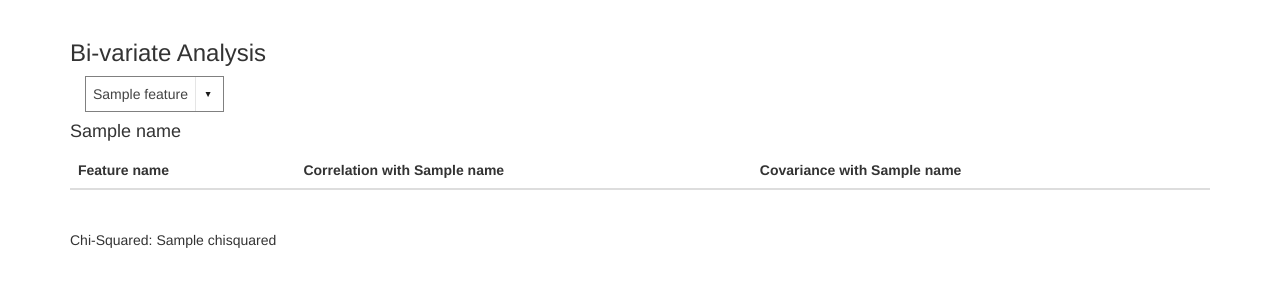
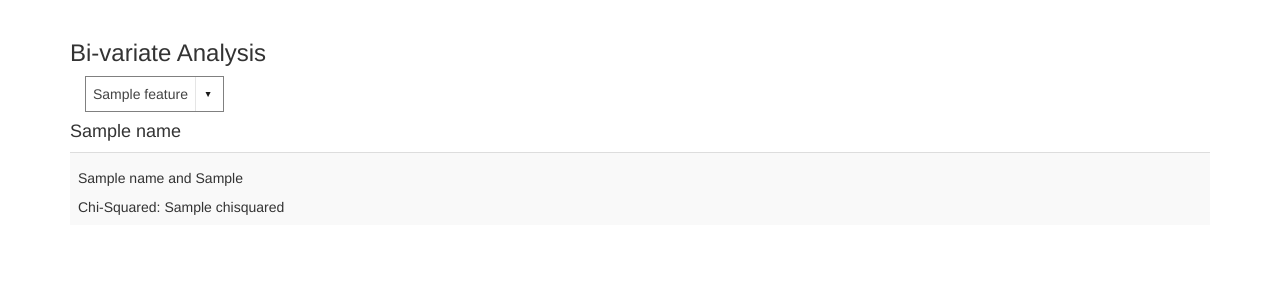
Before and after one commit to margaretpearce/data-exploration, a Flask app: template templates/bivariate.html in a window 1280 px wide. Shown: the part 102-402 px from the top of the page. Run offline with Flask 2, Linux system fonts and the light colour scheme; the template is opened without the code that fills it: most values are stand-ins (such as "Sample title", 1, 10 or a date in 2020); lists and menus that the app fills with data are empty; some libraries are stand-ins or nearby versions.

Commit message:
Rearranging bivariate page

```diff
--- a/templates/bivariate.html
+++ b/templates/bivariate.html
@@ -18,38 +18,37 @@
 {% for f in data.feature_interactions.keys() %}
 <div id="interactions-{{ data.feature_interactions[f].feat_index }}" class="interactions-tables table-hidden">
     <h4>{{ data.feature_interactions[f].feat_name }}</h4>
-    {% if data.feature_interactions[f].correlations %}
     <div class="table-responsive">
         <table class="table table-striped">
-            <thead>
+            {% for i in data.feature_interactions[f].other_features %}
                 <tr>
-                <th>
-                    Feature name
-                </th>
-                <th>
-                    Correlation with {{ data.feature_interactions[f].feat_name }}
-                </th>
-                <th>
-                    Covariance with {{ data.feature_interactions[f].feat_name }}
-                </th>
-            </tr>
-            </thead>
-            {% for i in data.feature_interactions[f].other_features %}
+                    <td>
+                        <!-- Label -->
+                        <h5>{{ data.feature_interactions[f].feat_name }} and {{ i }}</h5>
+                        <!-- Table -->
+                        <!-- Correlation -->
                         {% if data.feature_interactions[f].correlations[i] %}
-                <tr>
-                    <td>{{ i }}</td>
-                    <td>{{ data.feature_interactions[f].correlations[i] }}</td>
-                    <td>{{ data.feature_interactions[f].covariances[i] }}</td>
-                </tr>
+                        <div>Correlation: {{ data.feature_interactions[f].correlations[i] }}</div>
                         {% endif %}
-            {% endfor %}
-        </table>
-    </div>
+                        <!-- Covariance -->
+                        {% if data.feature_interactions[f].covariances[i] %}
+                        <div>Covariance: {{ data.feature_interactions[f].covariances[i] }}</div>
                         {% endif %}
-    <br/>
-</div>
-<div id="interactiongraphs-{{ data.feature_interactions[f].feat_index }}" class="interactions-graphs table-hidden">
-    {% for i in data.feature_interactions[f].other_features %}
+                        <!-- Ttest (temp) -->
+                        {% if data.feature_interactions[f].ttests[i] %}
+                        <div>T-test: data.feature_interactions[f].ttests[i]</div>
+                        {% endif %}
+                        <!-- Chi-Squared -->
+                        {% if data.feature_interactions[f].chisquared[i] %}
+                        <div>Chi-Squared: {{ data.feature_interactions[f].chisquared[i] }}</div>
+                        {% endif %}
+                        <!-- Cramer's V -->
+                        {% if data.feature_interactions[f].cramers[i] %}
+                        <div>Cramer's V: {{ data.feature_interactions[f].cramers[i] }}</div>
+                        {% endif %}
+                    </td>
+                    <td width="50%">
+                        <!-- Graph -->
                         <!-- Scatter plots -->
                         {% if data.feature_interactions[f].scatterplots[i] %}
                         <img src="{{ data.feature_interactions[f].scatterplots[i] }}" >
@@ -62,19 +61,13 @@
                         {% if data.feature_interactions[f].stackedbarplots[i] %}
                         <img src="{{ data.feature_interactions[f].stackedbarplots[i] }}" >
                         {% endif %}
-        <!-- Ttest (temp -->
-        {% if data.feature_interactions[f].ttests[i] %}
-        <div>data.feature_interactions[f].ttests[i]</div>
-        {% endif %}
-        <!-- Chi-Squared -->
-        {% if data.feature_interactions[f].chisquared[i] %}
-        <div>Chi-Squared: {{ data.feature_interactions[f].chisquared[i] }}</div>
-        {% endif %}
-        <!-- Cramer's V -->
-        {% if data.feature_interactions[f].cramers[i] %}
-        <div>Cramer's V: {{ data.feature_interactions[f].cramers[i] }}</div>
-        {% endif %}
+                    </td>
+
+                </tr>
             {% endfor %}
+        </table>
+    </div>
+    <br/>
 </div>
 {% endfor %}
 {% endblock %}
```
Also changed, not shown: static/sampledata/Titanic_interactions.json (+1 -1 lines), static/sampledata/graphs/Age_Fare_scatter.png, static/sampledata/graphs/Fare_Age_scatter.png. Lines whose indentation alone changed are shown as unchanged.
